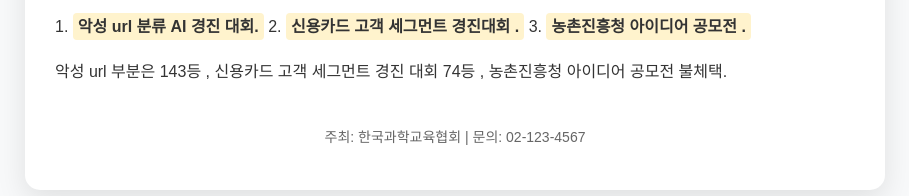
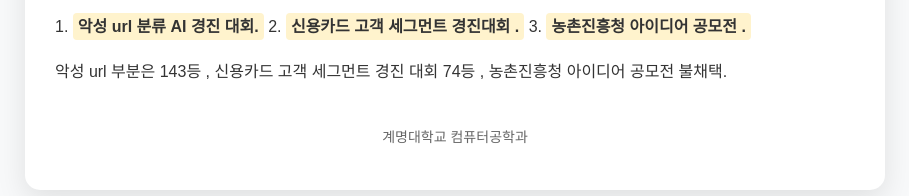
Before and after one commit to cho-young-joon/my-website, a plain HTML site: page index.html in a window 1280 px wide. Shown: the part 781-977 px from the top of the page, without its empty margins (185-1094 px from the left). Drawn offline with Linux system fonts and the light colour scheme.

Commit message:
Update index.html

```diff
--- a/index.html
+++ b/index.html
@@ -243,11 +243,11 @@
     <div class="content">
         <p> 경진대회 및 공모 전 참여 현황 입니다.</p>
         <p>1. <span class="highlight">악성 url 분류 AI 경진 대회.</span>  2. <span class="highlight">신용카드 고객 세그먼트 경진대회 .</span> 3. <span class="highlight">농촌진흥청 아이디어 공모전 .</span></p>
-        <p>악성 url 부분은 143등 , 신용카드 고객 세그먼트 경진 대회 74등 , 농촌진흥청 아이디어 공모전 불체택.</p>
+        <p>악성 url 부분은 143등 , 신용카드 고객 세그먼트 경진 대회 74등 , 농촌진흥청 아이디어 공모전 불채택.</p>
     </div>
 
     <div class="footer">
-        <p>주최: 한국과학교육협회 | 문의: 02-123-4567</p>
+        <p>계명대학교 컴퓨터공학과</p>
     </div>
 </div>
 <script>
```
